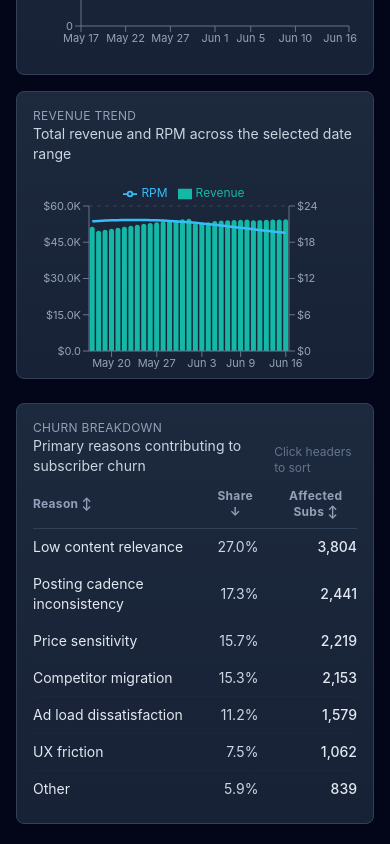
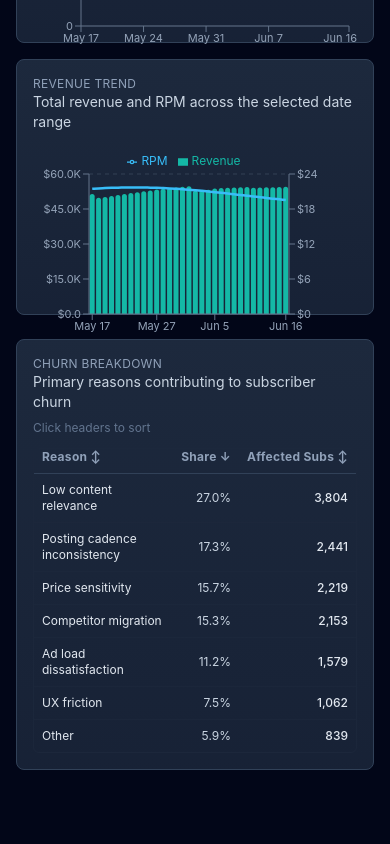
Before and after one commit to michaelbodellslalom/p300resubmission1, a Next.js app: page /dashboard in a window 390 px wide. Shown: the part 1607-2451 px from the top of the page. After the commit the page ends 2397 px from the top, so only its background shows below. Built offline with nearby package versions, Linux system fonts and the light colour scheme.

Commit message:
T-045: Refine responsive charts and churn table layout

```diff
--- a/memory-bank/activeContext.md
+++ b/memory-bank/activeContext.md
@@ -4,7 +4,7 @@
 **Phase 3: Overview Charts** 🚧 IN PROGRESS
 
 ## Next Task
-**T-045: Responsive layout refinement for chart and table sections**
+**T-046: Verify and polish no-data states across Overview chart and table sections**
 
 ## What's Done
 - Planning complete (PRD, Design Doc, Build Task List)
@@ -47,13 +47,14 @@
 - T-041 complete: Churn Breakdown table added to Overview
 - T-042 complete: churn table sorting added for reason, share, and affected subscribers
 - T-043 complete: churn breakdown values now recompute from selected date range
+- T-045 complete: responsive refinement for chart and table sections across mobile and desktop
 - QueryClient provider wired at app root for hooks
 - Production build and type-check verified after shell routing
 - Production build and type-check verified after KPI refactor
 - Production build and type-check re-verified after chart integration
 
 ## What's In Progress
-- T-045 planning: chart/table responsive layout refinement for smaller screens
+- T-046 planning: no-data state validation for chart and table widgets
 
 ## Blockers
 None
@@ -66,4 +67,4 @@ None
 - Header refresh timestamp is now hydration-safe and no longer intercepts pointer events
 
 ## Last Updated
-June 16, 2026 - T-043 complete, churn table now range-aware
+June 16, 2026 - T-045 complete, responsive charts/table refinement shipped
--- a/memory-bank/progress.md
+++ b/memory-bank/progress.md
@@ -10,7 +10,7 @@ Planning complete | Development in progress
 | 0 - Scaffolding | In Progress | T-001-T-014 | T-012 now complete |
 | 1 - Header & Nav | Complete | T-015-T-022 | Dashboard shell, tabs, and date controls are live |
 | 2 - Overview KPIs | Complete | T-023-T-034 | KPI component, wiring, loading/error, responsive and style polish complete |
-| 3 - Overview Charts | In Progress | T-035-T-050 | Subscriber/revenue charts and range-aware churn table shipped (T-035-T-043) |
+| 3 - Overview Charts | In Progress | T-035-T-050 | Responsive chart/table layout refinement shipped (through T-045) |
 | 4 - Subscribers Tab | Not Started | T-051-T-068 | Blocked by Phase 1 |
 | 5 - Content Tab | Not Started | T-069-T-088 | Blocked by Phase 1 |
 | 6 - Revenue Tab | Not Started | T-089-T-104 | Blocked by Phase 1 |
@@ -59,12 +59,15 @@ Planning complete | Development in progress
 - Verified sorting interactions in browser QA pass
 - Wired churn reason percentages and affected counts to selected date range
 - Verified churn breakdown values update when toggling 7D and 30D presets
+- Refined Overview chart section breakpoints for earlier two-column layout on larger tablets
+- Improved chart mobile sizing and tick density for readability
+- Improved churn table mobile spacing, wrapping behavior, and horizontal scrolling ergonomics
 - Fixed refresh timestamp click interception with pointer-events-safe label styling
 - Fixed header hydration mismatch for dynamic "Updated" timestamp text
 - Re-validated type-check and production build after chart integration
 
 ## In Progress
-- Next: T-045 (responsive layout refinement for chart and table sections)
+- Next: T-046 (no-data state validation for chart and table sections)
 
 ## Risks and Notes
 - No blockers currently
--- a/src/app/dashboard/page.tsx
+++ b/src/app/dashboard/page.tsx
@@ -107,7 +107,7 @@ export default function OverviewPage() {
         />
       </section>
 
-      <section className="grid grid-cols-1 gap-4 xl:grid-cols-2">
+      <section className="grid grid-cols-1 gap-4 lg:grid-cols-2">
         <SubscriberTrendChart
           data={subscriberData?.timeline ?? []}
           isLoading={loadingSubscribers}
@@ -127,7 +127,7 @@ export default function OverviewPage() {
         />
       </section>
 
-      <section>
+      <section className="overflow-hidden">
         <ChurnBreakdownTable
           data={subscriberData?.churnReasons ?? []}
           isLoading={loadingSubscribers}
--- a/src/components/ChurnBreakdownTable.tsx
+++ b/src/components/ChurnBreakdownTable.tsx
@@ -86,7 +86,7 @@ export function ChurnBreakdownTable({
 
   return (
     <section className="card border border-slate-700 bg-gradient-to-b from-slate-800/70 to-slate-900/40">
-      <div className="mb-3 flex items-end justify-between gap-3">
+      <div className="mb-3 flex flex-col gap-2 sm:flex-row sm:items-end sm:justify-between sm:gap-3">
         <div>
           <p className="text-xs uppercase tracking-wide text-slate-400">Churn Breakdown</p>
           <p className="text-sm text-slate-300">Primary reasons contributing to subscriber churn</p>
@@ -94,11 +94,11 @@ export function ChurnBreakdownTable({
         <p className="text-xs text-slate-500">Click headers to sort</p>
       </div>
 
-      <div className="overflow-x-auto">
-        <table className="min-w-full text-left text-sm">
+      <div className="overflow-x-auto rounded-md border border-slate-800/80">
+        <table className="min-w-full text-left text-xs sm:text-sm">
           <thead>
             <tr className="border-b border-slate-700 text-xs uppercase tracking-wide text-slate-400">
-              <th className="pb-2 pr-4">
+              <th className="whitespace-nowrap pb-2 pl-2 pr-4 sm:pl-3">
                 <button
                   type="button"
                   onClick={() => handleSort('reason')}
@@ -107,7 +107,7 @@ export function ChurnBreakdownTable({
                   Reason {directionGlyph('reason')}
                 </button>
               </th>
-              <th className="pb-2 pr-4 text-right">
+              <th className="whitespace-nowrap pb-2 pr-4 text-right">
                 <button
                   type="button"
                   onClick={() => handleSort('percentage')}
@@ -116,7 +116,7 @@ export function ChurnBreakdownTable({
                   Share {directionGlyph('percentage')}
                 </button>
               </th>
-              <th className="pb-2 text-right">
+              <th className="whitespace-nowrap pb-2 pr-2 text-right sm:pr-3">
                 <button
                   type="button"
                   onClick={() => handleSort('affectedSubscribers')}
@@ -130,9 +130,9 @@ export function ChurnBreakdownTable({
           <tbody>
             {sortedData.map((row) => (
               <tr key={row.reason} className="border-b border-slate-800/70 last:border-0">
-                <td className="py-2 pr-4 text-slate-200">{row.reason}</td>
+                <td className="py-2 pl-2 pr-4 text-slate-200 sm:pl-3">{row.reason}</td>
                 <td className="py-2 pr-4 text-right text-slate-300">{row.percentage.toFixed(1)}%</td>
-                <td className="py-2 text-right font-medium text-slate-200">
+                <td className="py-2 pr-2 text-right font-medium text-slate-200 sm:pr-3">
                   {formatNumber(row.affectedSubscribers)}
                 </td>
               </tr>
--- a/src/components/RevenueTrendChart.tsx
+++ b/src/components/RevenueTrendChart.tsx
@@ -1,4 +1,6 @@
 "use client";
+
+import { useEffect, useState } from 'react';
 
 import {
   Bar,
@@ -51,6 +53,12 @@ export function RevenueTrendChart({
   isError,
   onRetry,
 }: RevenueTrendChartProps) {
+  const [isMounted, setIsMounted] = useState(false);
+
+  useEffect(() => {
+    setIsMounted(true);
+  }, []);
+
   if (isLoading) {
     return <LoadingState label="Loading revenue trend" />;
   }
@@ -72,14 +80,18 @@ export function RevenueTrendChart({
     );
   }
 
+  if (!isMounted) {
+    return <LoadingState label="Preparing revenue trend" />;
+  }
+
   return (
-    <div className="card h-72 border border-slate-700 bg-gradient-to-b from-slate-800/70 to-slate-900/40">
+    <div className="card h-64 border border-slate-700 bg-gradient-to-b from-slate-800/70 to-slate-900/40 sm:h-72">
       <div className="mb-3">
         <p className="text-xs uppercase tracking-wide text-slate-400">Revenue Trend</p>
         <p className="text-sm text-slate-300">Total revenue and RPM across the selected date range</p>
       </div>
 
-      <div className="h-[84%] w-full min-h-52 min-w-0">
+      <div className="h-[78%] w-full min-h-44 min-w-0 sm:h-[84%] sm:min-h-52">
         <ResponsiveContainer width="100%" height="100%" minWidth={0} minHeight={208}>
           <ComposedChart data={data} margin={{ top: 8, right: 8, bottom: 8, left: -4 }}>
             <CartesianGrid stroke="#334155" strokeDasharray="4 4" vertical={false} />
@@ -88,6 +100,8 @@ export function RevenueTrendChart({
               tickFormatter={formatDateLabel}
               stroke="#64748B"
               tick={{ fill: '#94A3B8', fontSize: 11 }}
+              minTickGap={24}
+              interval="preserveStartEnd"
             />
             <YAxis
               yAxisId="revenue"
@@ -121,6 +135,7 @@ export function RevenueTrendChart({
             <Legend
               verticalAlign="top"
               height={22}
+              iconSize={10}
               wrapperStyle={{ fontSize: '12px', color: '#CBD5E1' }}
             />
             <Bar
--- a/src/components/SubscriberTrendChart.tsx
+++ b/src/components/SubscriberTrendChart.tsx
@@ -1,4 +1,6 @@
 "use client";
+
+import { useEffect, useState } from 'react';
 
 import {
   Line,
@@ -38,6 +40,12 @@ export function SubscriberTrendChart({
   isError,
   onRetry,
 }: SubscriberTrendChartProps) {
+  const [isMounted, setIsMounted] = useState(false);
+
+  useEffect(() => {
+    setIsMounted(true);
+  }, []);
+
   if (isLoading) {
     return <LoadingState label="Loading subscriber trend" />;
   }
@@ -59,14 +67,18 @@ export function SubscriberTrendChart({
     );
   }
 
+  if (!isMounted) {
+    return <LoadingState label="Preparing subscriber trend" />;
+  }
+
   return (
-    <div className="card h-72 border border-slate-700 bg-gradient-to-b from-slate-800/70 to-slate-900/40">
+    <div className="card h-64 border border-slate-700 bg-gradient-to-b from-slate-800/70 to-slate-900/40 sm:h-72">
       <div className="mb-4">
         <p className="text-xs uppercase tracking-wide text-slate-400">Subscriber Trend</p>
         <p className="text-sm text-slate-300">Total subscribers over the selected time range</p>
       </div>
 
-      <div className="h-[82%] w-full min-h-52 min-w-0">
+      <div className="h-[78%] w-full min-h-44 min-w-0 sm:h-[82%] sm:min-h-52">
         <ResponsiveContainer width="100%" height="100%" minWidth={0} minHeight={208}>
         <LineChart data={data} margin={{ top: 8, right: 8, bottom: 8, left: -12 }}>
           <XAxis
@@ -74,6 +86,8 @@ export function SubscriberTrendChart({
             tickFormatter={formatDateLabel}
             stroke="#64748B"
             tick={{ fill: '#94A3B8', fontSize: 11 }}
+            minTickGap={24}
+            interval="preserveStartEnd"
           />
           <YAxis
             stroke="#64748B"
```
